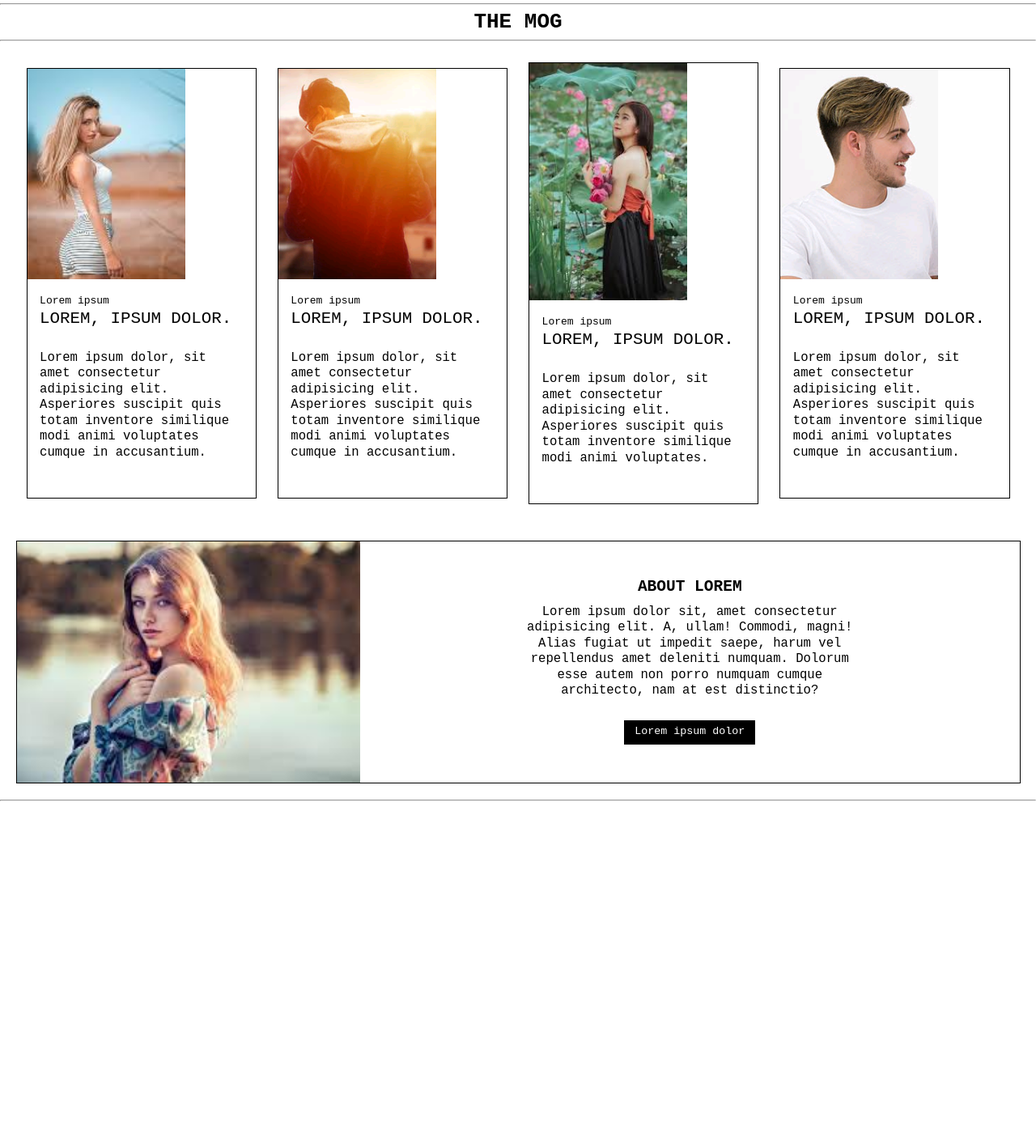
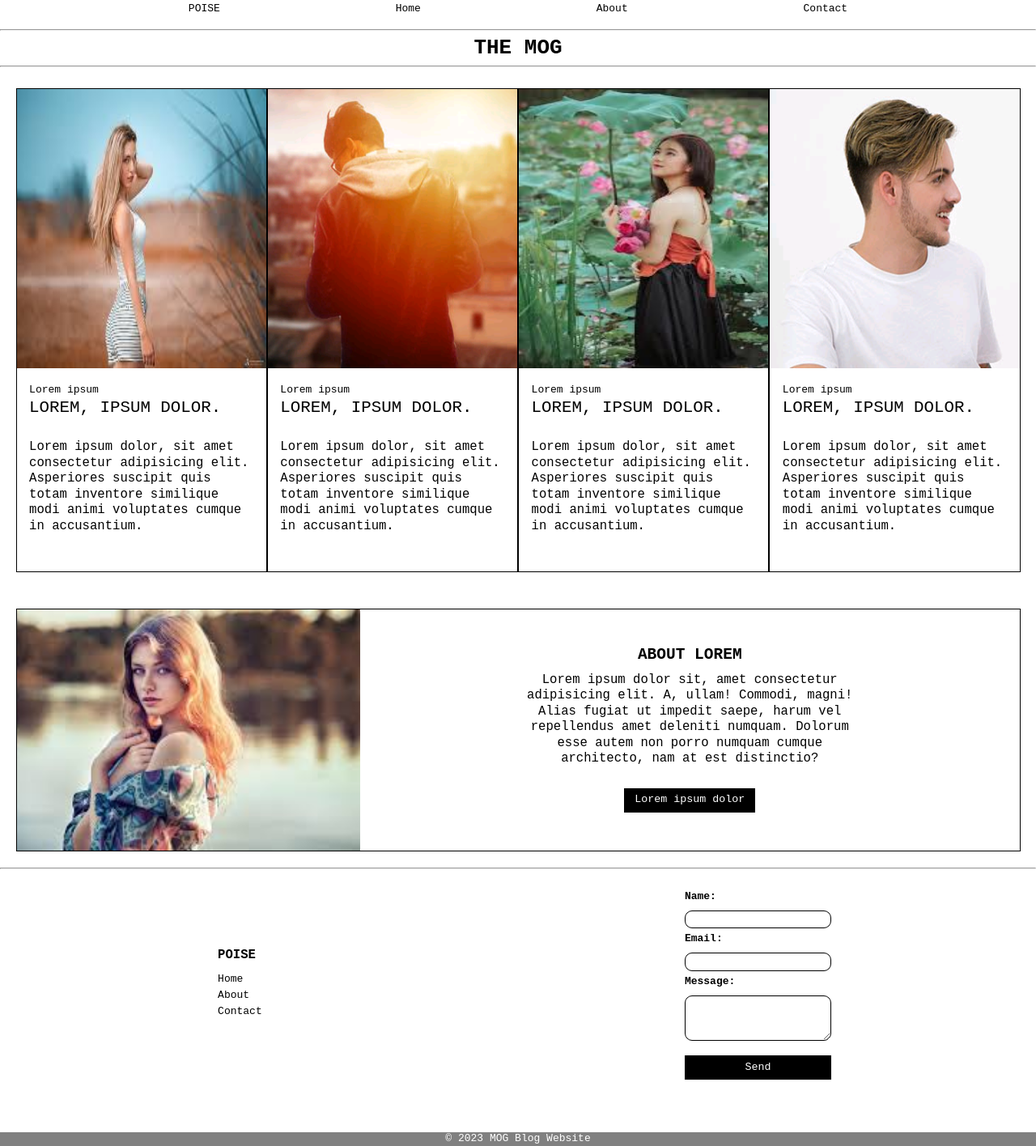
Before and after one commit to Joe-Mart16/SImple-Blog-Website, a plain HTML site: page index.html in a window 1280 px wide. Shown: the part 13-1429 px from the top of the page at 81% size. Before the commit the page ends 1003 px from the top, so only its background shows below. Drawn offline with Linux system fonts and the light colour scheme.

Commit message:
Corrections and Completion

```diff
--- a/index.html
+++ b/index.html
@@ -9,10 +9,12 @@
 </head>
 <body>
   <nav>
-    <a>POISE</a>
-    <a>Home</a>
-    <a>About</a>
-    <a>Contact</a>
+    <ul>
+      <li>POISE</li>
+      <li><a href="#home">Home</a></li>
+      <li><a href="#about">About</a></li>
+      <li><a href="#contact">Contact</a></li>
+    </ul>
   </nav>
   <hr>
 
@@ -22,7 +24,7 @@
   <hr>
 
   <section class="sections">
-    <section class="sect-1">
+    <section id="home">
 
       <div class="pic-txt">
         <img class="pic" src="Assets/images/img3.jpeg" alt="">
@@ -47,7 +49,7 @@
         <div class="txt">
           <p class="petxt">Lorem ipsum</p>
           <h3>LOREM, IPSUM DOLOR.</h3>
-          <p class="destxt">Lorem ipsum dolor, sit amet consectetur adipisicing elit. Asperiores suscipit quis totam inventore similique modi animi voluptates.</p>
+          <p class="destxt">Lorem ipsum dolor, sit amet consectetur adipisicing elit. Asperiores suscipit quis totam inventore similique modi animi voluptates cumque in accusantium.</p>
         </div>
       </div>
 
@@ -62,7 +64,7 @@
 
     </section>
 
-    <section class="sect-2">
+    <section id="about">
       <div class="pic-b"></div>
 
       <div class="txt-l">
@@ -78,10 +80,37 @@
 
   <hr>
 
-  <section class="contact-sect">
-    <div class="nav-li"></div>
-    <div class="cont-div"></div>
+  <section id="contact">
+
+    <nav>
+      <ul>
+        <li class="fo">POISE</li>
+        <li><a href="#home">Home</a></li>
+        <li><a href="#about">About</a></li>
+        <li><a href="#contact">Contact</a></li>
+      </ul>
+    </nav>
+
+    <div class="contact">
+      <form action="#" method="post">
+        <label for="name">Name:</label>
+        <input type="text" name="name" id="name" required>
+
+        <label for="email">Email:</label>
+        <input type="email" name="email" id="email" required>
+
+        <label for="message">Message:</label>
+        <textarea name="message" id="message" rows="3" required></textarea>
+
+        <button type="submit">Send</button>
+      </form>
+    </div>
+
   </section>
+
+  <footer>
+    <p>&copy; 2023 MOG Blog Website</p>
+  </footer>
 
 </body>
 </html>
--- a/style.css
+++ b/style.css
@@ -6,16 +6,25 @@
   line-height: 1.3rem;
 }
 
-img {
-  height: 10rem;
-  width: 15rem;
+nav {
+  padding: 16px;
 }
 
-nav {
+nav ul {
   display: flex;
-  flex-direction: row;
-  align-items: center;
-  justify-content: space-around;
+  justify-content: space-evenly;
+  list-style: none;
+  margin: 0;
+}
+
+a {
+  text-decoration: none;
+  color: black;
+}
+
+img {
+  object-fit: fill;
+  overflow: hidden;
 }
 
 .destxt {
@@ -38,36 +47,26 @@ h1 {
   padding: 2rem 1.5rem 1.5rem 1.5rem;
 }
 
-.sect-1 {
+#home {
   display: flex;
-  align-items: center;
   justify-content: space-between;
   margin-bottom: 1.5rem;
-  padding: 0 -2rem;
 }
 
-.sect-1 .pic-txt {
-  flex: 1;
-  margin: 0 1rem;
+#home .pic-txt {
   border: 1px solid black;
   margin-bottom: 2rem;
-  max-width: 24%;
-  max-height: 46rem;
+  height: 46rem;
   display: flex;
   flex-direction: column;
-  justify-content: space-around;
-  align-items: stretch;
-  align-content: stretch;
 }
 
 .pic {
-  flex: 2;
-  min-height: 20rem;
-  object-fit: cover;
+  height: 100%;
+  width: 100%;
 }
 
 .txt {
-  flex: 1;
   padding: 1.5rem 1.2rem;
 }
 
@@ -78,7 +77,7 @@ h3 {
   font-weight: 500;
 }
 
-.sect-2 {
+#about {
   display: flex;
   border: 1px solid black;
   min-height: 300px;
@@ -107,16 +106,57 @@ button {
   background-color: black;
   border: none;
   padding: 0.5rem 1rem;
+  cursor: pointer;
 }
 
-.contact-sect {
+#contact {
+  margin-top: 2rem;
   display: flex;
+  justify-content: space-around;
+  align-items: center;
 }
 
-.nav-li {
-  flex: 1;
+#contact ul {
+  flex-direction: column;
+  justify-content: space-between;
 }
 
-.cont-div {
-  flex: 3;
+#contact li {
+  padding-bottom: 0.25rem;
 }
+
+#contact .fo {
+  font-size: larger;
+  font-weight: bolder;
+  padding-bottom: 1rem;
+}
+
+#contact form {
+  display: flex;
+  flex-direction: column;
+  max-width: 20rem;
+  margin: 0 auto;
+}
+
+#contact label {
+  font-weight: bold;
+  margin-bottom: 0.6rem;
+}
+
+input, textarea {
+  padding: 2px;
+  margin-bottom: 5px;
+  border: 1px solid black;
+  border-radius: 9px;
+}
+
+#contact button {
+  margin-top: 1rem;
+}
+
+footer {
+  background: gray;
+  color: white;
+  text-align: center;
+  margin-top: 5rem;
+}
```
